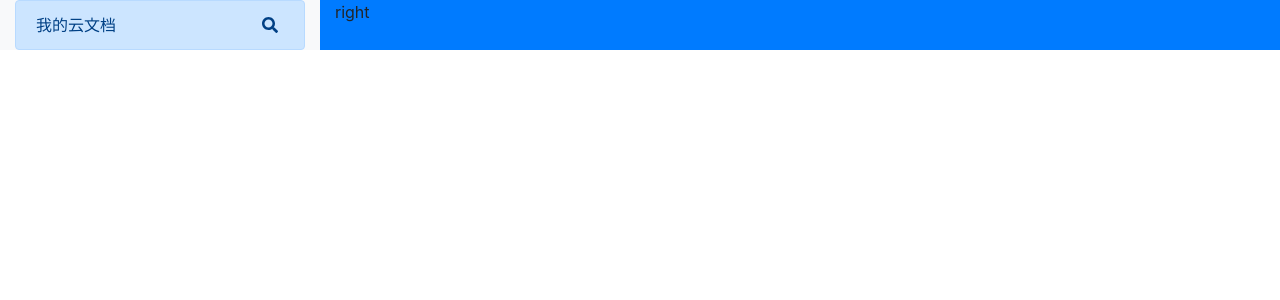
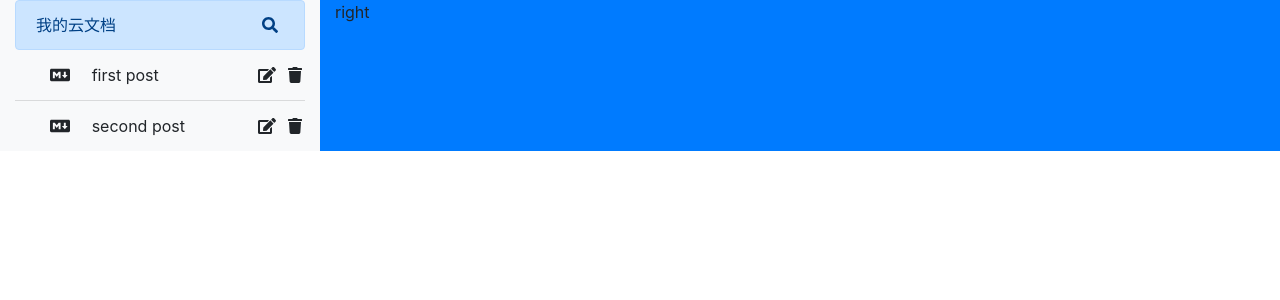
Before and after one commit to zhangtao615/cloud-doc, a React (Create React App) app: page / in a window 1280 px wide. Shown: the top 300 px of the page. Built offline with nearby package versions, Linux system fonts and the light colour scheme.

Commit message:
left pannel

```diff
--- a/package.json
+++ b/package.json
@@ -5,6 +5,7 @@
   "private": true,
   "dependencies": {
     "@fortawesome/fontawesome-svg-core": "^1.2.30",
+    "@fortawesome/free-brands-svg-icons": "^5.14.0",
     "@fortawesome/free-solid-svg-icons": "^5.14.0",
     "@fortawesome/react-fontawesome": "^0.1.11",
     "@testing-library/jest-dom": "^4.2.4",
--- a/src/App.css
+++ b/src/App.css
@@ -1,5 +1,8 @@
-.icon-search,.icon-close{
+.icon-button{
   background:none;
   border: 0;
   color: inherit;
 }
+.c-link{
+  cursor: pointer;
+}
--- a/src/App.js
+++ b/src/App.js
@@ -1,5 +1,7 @@
 import React from 'react';
 import FileSearch from './components/FileSearch'
+import FileList from './components/FileList'
+import defaultFiles  from './utils/defaultFiles'
 import './App.css';
 import 'bootstrap/dist/css/bootstrap.min.css'
 
@@ -10,8 +12,14 @@ function App() {
         <div className="col-3 bg-light left-panel">
           <FileSearch
             title="我的云文档"
-            onFileSearch={()=>{console.log('hello')}}
+            onFileSearch={(value)=>{console.log(value)}}
           ></FileSearch>
+          <FileList
+           files={defaultFiles}
+           onFileClick={(id)=>{}}
+           onFileDelete={(id)=>{}}
+           onSaveEdit={(id,newVal)=>{alert(newVal)}}
+          ></FileList>
         </div>
         <div className="col-9 bg-primary right-panel">
           right
--- /dev/null
+++ b/src/components/FileList.js
@@ -0,0 +1,91 @@
+import React, {useState, useEffect, Fragment} from 'react';
+import { FontAwesomeIcon } from '@fortawesome/react-fontawesome'
+import { faEdit , faTrash, faTimes } from '@fortawesome/free-solid-svg-icons'
+import { faMarkdown } from '@fortawesome/free-brands-svg-icons'
+import PropTypes from 'prop-types'
+const FileList = ({files, onFileClick, onSaveEdit, onFileDelete}) => {
+    const [editStatus, setEditStatus] = useState(false);
+    const [value, setValue] = useState('');
+    useEffect(()=>{
+      const handleInputEvent = (event) => {
+          const  { keyCode} = event
+          if(keyCode === 13 && setEditStatus){
+            const editItem = files.find(file => file.id === editStatus)
+            setEditStatus(false);
+            setValue('');
+            onSaveEdit(editItem.id,value);
+          }else if(keyCode === 27){
+              closeSearch(event)
+          }
+      }
+      document.addEventListener('keyup',handleInputEvent);
+      return ()=> {
+          document.removeEventListener('keyup',handleInputEvent)
+      }
+  })
+    const closeSearch = () => {
+      setEditStatus('false');
+      setValue('')
+    }
+    return(
+        <ul className="list-group list-group-flush file-list">
+            {
+                files.map(file => (
+                    <li
+                        className="list-group-item bg-light d-flex align-items-center file-item"
+                        key={file.id}
+                    >
+                      { (file.id !== editStatus) &&
+                        <Fragment>
+                          <span className="col-2"><FontAwesomeIcon icon={faMarkdown} /></span>
+                          <span className="col-8 c-link"
+                            onClick={()=>{onFileClick(file.id)}}
+                          >{file.title}</span>
+
+                          <button
+                              type="button"
+                              className="icon-button col-1"
+                              onClick={()=>{setEditStatus(file.id);setValue(file.title)}}
+                          >
+                              <FontAwesomeIcon title="编辑" icon={faEdit}></FontAwesomeIcon>
+                          </button>
+                          <button
+                              type="button"
+                              className="icon-button col-1"
+                              onClick={onFileDelete}
+                          >
+                              <FontAwesomeIcon title="删除" icon={faTrash}></FontAwesomeIcon>
+                          </button>
+                        </Fragment>
+                      }
+                      { (file.id === editStatus) &&
+                        <Fragment>
+                          <input
+                            className="form-control col-10"
+                            value={value}
+                            onChange={(e)=>{setValue(e.target.value)}}
+                          ></input>
+                          <button
+                            type="button"
+                            className="icon-button col-2"
+                            onClick={closeSearch}
+                          >
+                            <FontAwesomeIcon title="关闭" icon={faTimes}></FontAwesomeIcon>
+                          </button>
+                        </Fragment>
+
+                      }
+                    </li>
+                ))
+            }
+        </ul>
+    )
+}
+
+FileList.propTypes = {
+    file:PropTypes.array,
+    onFileClick:PropTypes.func,
+    onFileDelete:PropTypes.func,
+    onSaveEdit:PropTypes.func
+}
+export default FileList;
--- a/src/components/FileSearch.js
+++ b/src/components/FileSearch.js
@@ -39,7 +39,7 @@ const FileSearch = ({title,onFileSearch}) => {
                     <span>{title}</span>
                     <button
                         type="button"
-                        className="icon-search"
+                        className="icon-button"
                         onClick={()=>{setInputActive(true)}}
                     >
                         <FontAwesomeIcon title="搜索" icon={faSearch}></FontAwesomeIcon>
@@ -56,7 +56,7 @@ const FileSearch = ({title,onFileSearch}) => {
                     ></input>
                     <button
                         type="button"
-                        className="icon-close"
+                        className="icon-button"
                         onClick={closeSearch}
                     >
                         <FontAwesomeIcon title="关闭" icon={faTimes}></FontAwesomeIcon>
--- /dev/null
+++ b/src/utils/defaultFiles.js
@@ -0,0 +1,16 @@
+const defaultFiles = [
+    {
+        id:'1',
+        title:'first post',
+        body:'should be aware of this',
+        createdAt:1563762965704
+    },
+    {
+        id:'2',
+        title:'second post',
+        body:'## this is title',
+        createdAt:1563762965704
+    }
+]
+
+export default defaultFiles;
```
